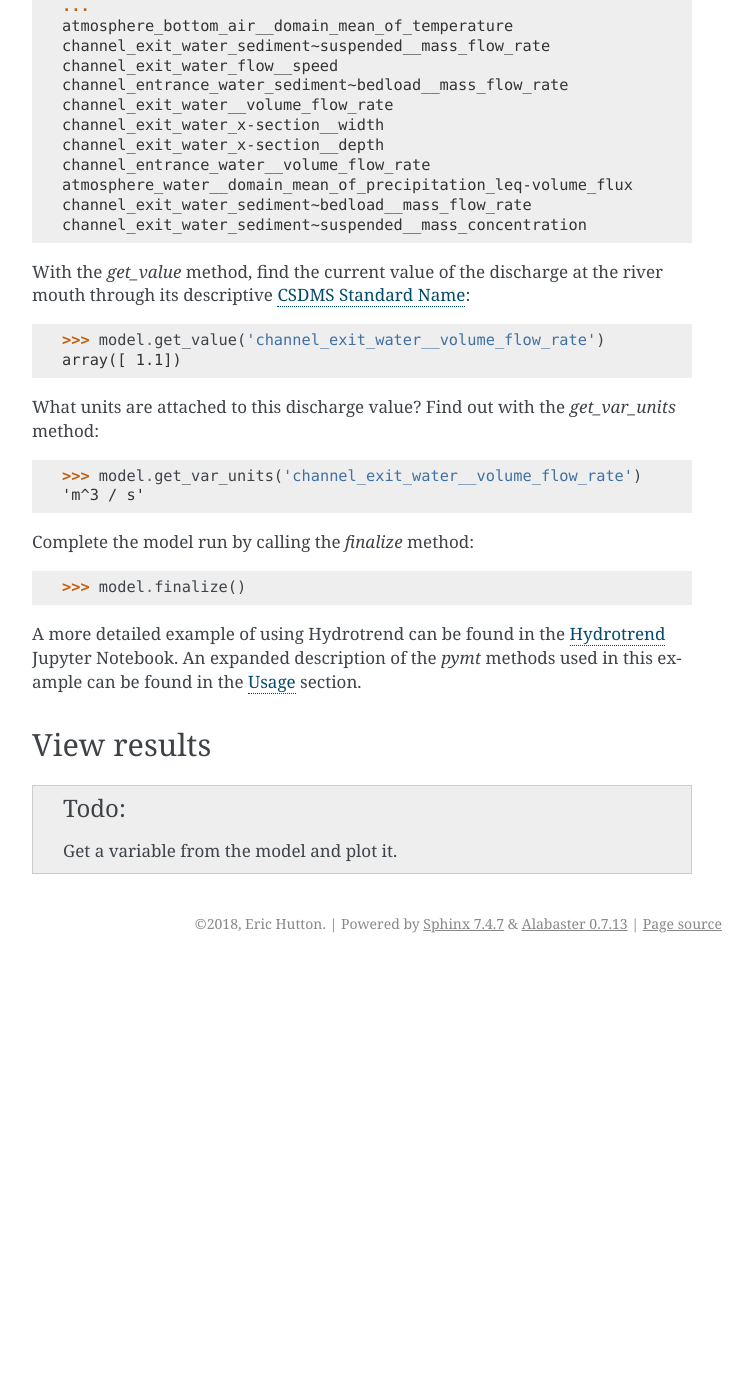
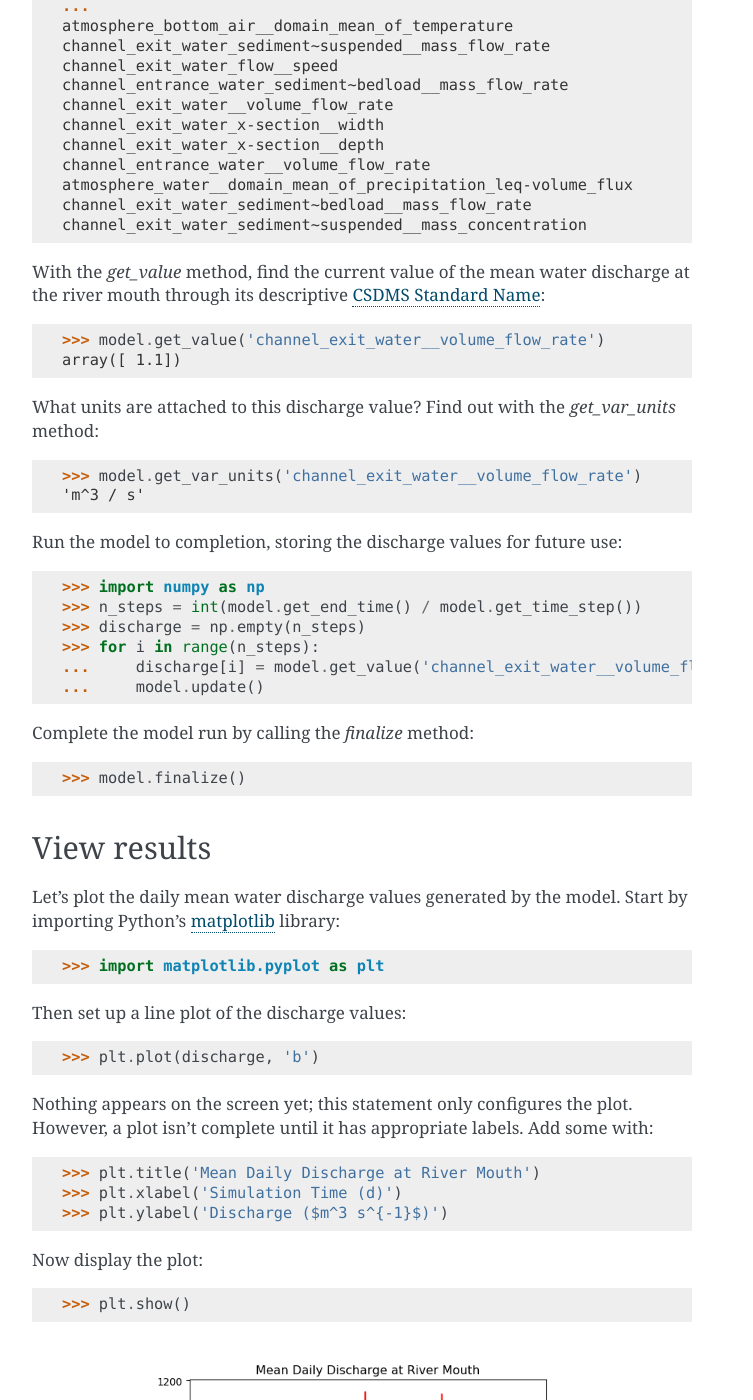
Before and after one commit to csdms/pymt, a Sphinx documentation site: the page built from docs/quickstart.rst, in a window 1280 px wide and 1400 px high, scrolled down 1875 px. Shown: the whole window, without its empty margins (388-1141 px from the left). Built offline with Sphinx 7.4.7, drawn with Linux system fonts in a browser that asks for light colours; pages that are not in the unit, such as notebooks, are missing from menus; before the commit the page ends 2838 px from its top, so only the background shows below that.

Commit message:
Create a plot of discharge values from Hydrotrend

```diff
--- a/docs/quickstart.rst
+++ b/docs/quickstart.rst
@@ -138,7 +138,7 @@ as shown by the *get_output_var_names* method:
   channel_exit_water_sediment~suspended__mass_concentration
 
 With the *get_value* method,
-find the current value of the discharge at the river mouth
+find the current value of the mean water discharge at the river mouth
 through its descriptive `CSDMS Standard Name`_:
 
 .. code-block:: python
@@ -154,17 +154,23 @@ Find out with the *get_var_units* method:
   >>> model.get_var_units('channel_exit_water__volume_flow_rate')
   'm^3 / s'
 
+Run the model to completion,
+storing the discharge values for future use:
+
+.. code-block:: python
+
+  >>> import numpy as np
+  >>> n_steps = int(model.get_end_time() / model.get_time_step())
+  >>> discharge = np.empty(n_steps)
+  >>> for i in range(n_steps):
+  ...     discharge[i] = model.get_value('channel_exit_water__volume_flow_rate')
+  ...     model.update()
+
 Complete the model run by calling the *finalize* method:
 
 .. code-block:: python
 
   >>> model.finalize()
-
-A more detailed example of using Hydrotrend
-can be found in the :doc:`demos/hydrotrend`
-Jupyter Notebook.
-An expanded description of the *pymt* methods used in this example
-can be found in the :doc:`usage` section.
 
 .. _instance: https://en.wikipedia.org/wiki/Instance_(computer_science)
 .. _configuration file: https://en.wikipedia.org/wiki/Configuration_file
@@ -176,6 +182,45 @@ can be found in the :doc:`usage` section.
 View results
 ------------
 
-.. todo::
+Let's plot the daily mean water discharge values generated by the model.
+Start by importing Python's `matplotlib`_ library:
 
-   Get a variable from the model and plot it.
+.. code-block:: python
+
+  >>> import matplotlib.pyplot as plt
+
+Then set up a line plot of the discharge values:
+
+.. code-block:: python
+
+  >>> plt.plot(discharge, 'b')
+
+Nothing appears on the screen yet; this statement only
+configures the plot.
+However, a plot isn't complete until it has appropriate labels.
+Add some with:
+
+.. code-block:: python
+
+  >>> plt.title('Mean Daily Discharge at River Mouth')
+  >>> plt.xlabel('Simulation Time (d)')
+  >>> plt.ylabel('Discharge ($m^3 s^{-1}$)')
+
+Now display the plot:
+
+.. code-block:: python
+
+  >>> plt.show()
+
+.. image:: _static/hydrotrend-discharge.png
+    :align: center
+    :scale: 75%
+    :alt: Mean daily water discharge from the Hydrotrend model.
+
+A more detailed example of using Hydrotrend
+can be found in the :doc:`demos/hydrotrend`
+Jupyter Notebook.
+An expanded description of the *pymt* methods used in this example
+can be found in the :doc:`usage` section.
+
+.. _matplotlib: https://matplotlib.org
```
Also changed, not shown: docs/_static/hydrotrend-discharge.png (added).
